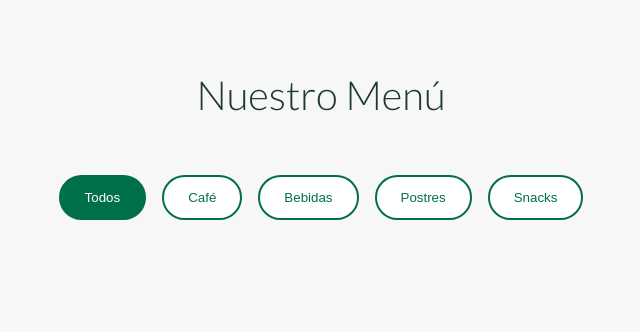
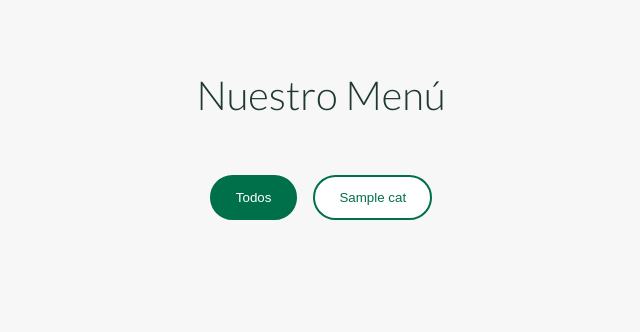
Before and after one commit to micaelanavarrovdr/Tomassa-Cafeteria, a Flask app: template templates/index.html in a window 1280 px wide. Shown: the part 561-893 px from the top of the page, without its empty margins (319-959 px from the left). Run offline with Flask 3, Linux system fonts and the light colour scheme; the template is opened without the code that fills it: most values are stand-ins (such as "Sample title", 1, 10 or a date in 2020); data that the repository does not hold is empty.

Commit message:
se corrigió el filtrado de categorias

```diff
--- a/app.py
+++ b/app.py
@@ -9,7 +9,7 @@ app.secret_key = "clave_secreta_flask"
 
 CONNECTION_STRING = (
     "DRIVER={ODBC Driver 17 for SQL Server};"
-    "SERVER=nameServer;"
+    "SERVER=serverName;"
     "DATABASE=TomassaCafeteria;"
     "Trusted_Connection=yes;"
 )
@@ -33,7 +33,17 @@ print("Usuario admin insertado correctamente")
 
 @app.route("/")
 def index():
-    return render_template("index.html")
+    conn = get_connection()
+    cursor = conn.cursor()
+
+    # Traer categorías desde la base de datos
+    cursor.execute("SELECT idCategoria, nombre FROM Categorias")
+    categorias = cursor.fetchall()
+
+    conn.close()
+
+    return render_template("index.html", categorias=categorias)
+
 
 @app.route("/admin")
 def admin():
--- a/templates/index.html
+++ b/templates/index.html
@@ -39,11 +39,11 @@
             <!-- Category Filters -->
             <div class="category-filters">
                 <button class="filter-btn active" data-category="all">Todos</button>
-                <button class="filter-btn" data-category="cafe">Café</button>
-                <button class="filter-btn" data-category="bebidas">Bebidas</button>
-                <button class="filter-btn" data-category="postres">Postres</button>
-                <button class="filter-btn" data-category="snacks">Snacks</button>
+                {% for cat in categorias %}
+                <button class="filter-btn" data-category="{{ cat.nombre | lower }}">{{ cat.nombre }}</button>
+                {% endfor %}
             </div>
+
 
             <!-- Products Grid -->
             <div class="products-grid" id="productsGrid">
```
